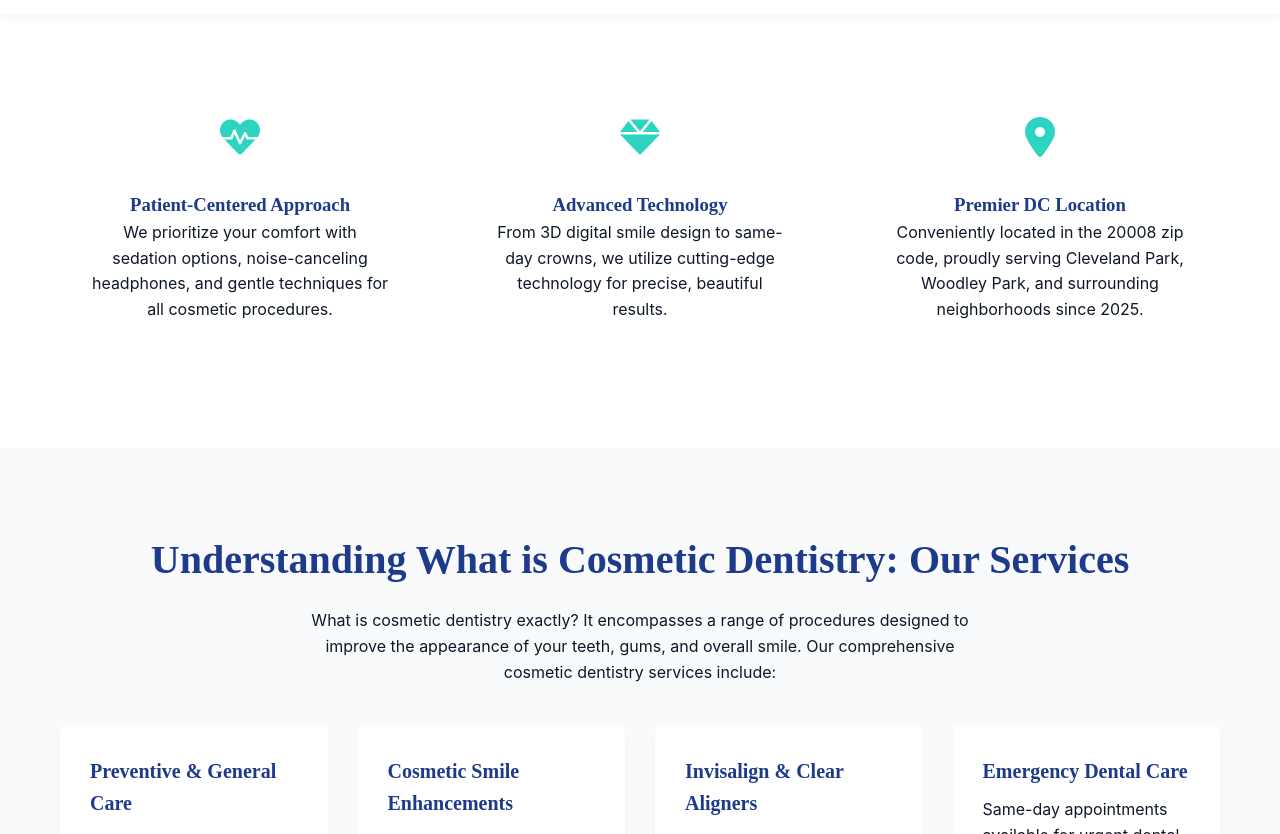
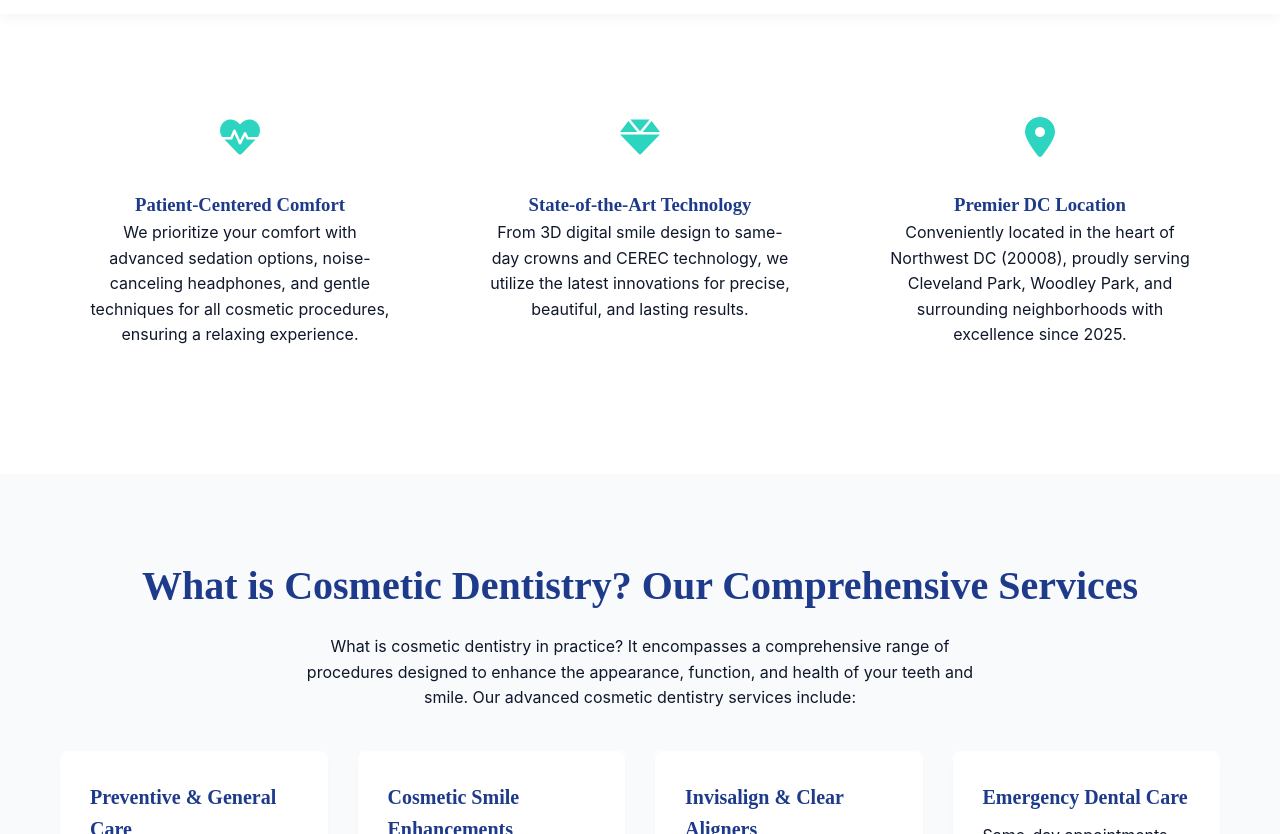
Before and after one commit to asquitt/asquitt.github.io, a Jekyll site: the page index.html, which Jekyll copies as it is, in a window 1280 px wide and 900 px high, scrolled down 748 px, cut to the strip 66-900 px from the top of the window. Built offline with Jekyll 4.4.1, drawn with Linux system fonts in a browser that asks for light colours; some of the changed text lies outside the part shown.

Commit message:
Refresh and update content: index.html

```diff
--- a/index.html
+++ b/index.html
@@ -153,64 +153,64 @@
 </header>
 <section class="hero">
 <div class="container hero-content">
-<h1>What is Cosmetic Dentistry?<br>Expert Care in DC</h1>
-<p>Wondering what is cosmetic dentistry? It's the art and science of enhancing your smile's beauty through advanced dental procedures. Experience world-class cosmetic dentistry on Connecticut Avenue, where we combine modern technology with personalized care to create stunning smile transformations.</p>
-<a class="btn" href="#contact">Schedule Consultation</a>
+<h1>What is Cosmetic Dentistry?<br>Transform Your Smile in 2025</h1>
+<p>What is cosmetic dentistry? It's the specialized field of dentistry focused on improving the appearance of your teeth, gums, and smile through advanced aesthetic procedures. Experience world-class cosmetic dentistry on Connecticut Avenue, where we combine cutting-edge technology with personalized care to create stunning smile transformations that boost your confidence.</p>
+<a class="btn" href="#contact">Schedule Free Consultation</a>
 <a class="btn btn-outline" href="#services" style="margin-left: 10px;">Explore Services</a>
- <a class="btn" href="/contact">Book Your Free Consultation</a></div>
+</div>
 </section>
 <section class="features" id="about">
 <div class="container">
 <div class="features-grid">
 <div class="feature-card">
 <div class="icon-box"><i class="fas fa-heart-pulse"></i></div>
-<h3>Patient-Centered Approach</h3>
-<p>We prioritize your comfort with sedation options, noise-canceling headphones, and gentle techniques for all cosmetic procedures.</p>
+<h3>Patient-Centered Comfort</h3>
+<p>We prioritize your comfort with advanced sedation options, noise-canceling headphones, and gentle techniques for all cosmetic procedures, ensuring a relaxing experience.</p>
 </div>
 <div class="feature-card">
 <div class="icon-box"><i class="fas fa-gem"></i></div>
-<h3>Advanced Technology</h3>
-<p>From 3D digital smile design to same-day crowns, we utilize cutting-edge technology for precise, beautiful results.</p>
+<h3>State-of-the-Art Technology</h3>
+<p>From 3D digital smile design to same-day crowns and CEREC technology, we utilize the latest innovations for precise, beautiful, and lasting results.</p>
 </div>
 <div class="feature-card">
 <div class="icon-box"><i class="fas fa-map-marker-alt"></i></div>
 <h3>Premier DC Location</h3>
-<p>Conveniently located in the 20008 zip code, proudly serving Cleveland Park, Woodley Park, and surrounding neighborhoods since 2025.</p>
+<p>Conveniently located in the heart of Northwest DC (20008), proudly serving Cleveland Park, Woodley Park, and surrounding neighborhoods with excellence since 2025.</p>
 </div>
 </div>
 </div>
 </section>
 <section class="services" id="services">
 <div class="container">
-<h2>Understanding What is Cosmetic Dentistry: Our Services</h2>
-<p style="text-align: center; max-width: 700px; margin: 0 auto;">What is cosmetic dentistry exactly? It encompasses a range of procedures designed to improve the appearance of your teeth, gums, and overall smile. Our comprehensive cosmetic dentistry services include:</p>
+<h2>What is Cosmetic Dentistry? Our Comprehensive Services</h2>
+<p style="text-align: center; max-width: 700px; margin: 0 auto;">What is cosmetic dentistry in practice? It encompasses a comprehensive range of procedures designed to enhance the appearance, function, and health of your teeth and smile. Our advanced cosmetic dentistry services include:</p>
 <div class="service-grid">
 <div class="service-card">
 <h3>Preventive &amp; General Care</h3>
-<p>Professional cleanings, comprehensive exams, and preventative treatments to maintain your oral health foundation.</p>
+<p>Professional cleanings, comprehensive digital exams, and preventative treatments to maintain your oral health foundation and support cosmetic results.</p>
 </div>
 <div class="service-card">
 <h3>Cosmetic Smile Enhancements</h3>
-<p>Professional teeth whitening, porcelain veneers, and cosmetic bonding to achieve your perfect "Capitol Glow" smile.</p>
+<p>Professional teeth whitening, custom porcelain veneers, cosmetic bonding, and smile makeovers to achieve your perfect "Capitol Glow" transformation.</p>
 </div>
 <div class="service-card">
 <h3>Invisalign &amp; Clear Aligners</h3>
-<p>Discreet orthodontic treatment with clear aligners to straighten your teeth without traditional metal braces.</p>
+<p>Discreet orthodontic treatment with advanced clear aligners to straighten your teeth without traditional metal braces - perfect for busy professionals.</p>
 </div>
 <div class="service-card">
 <h3>Emergency Dental Care</h3>
-<p>Same-day appointments available for urgent dental needs, toothaches, and cosmetic dental emergencies.</p>
+<p>Same-day appointments available for urgent dental needs, toothaches, broken veneers, and cosmetic dental emergencies throughout the DC area.</p>
 </div>
 </div>
 </div>
 </section>
 <section class="location" id="location">
 <div class="container">
-<h2>Visit Our Cosmetic Dentistry Practice</h2>
+<h2>Visit Our Award-Winning Cosmetic Dentistry Practice</h2>
 <div class="location-wrapper">
 <div class="contact-info">
 <h3>Connecticut Ave Dental Studio</h3>
-<p>When you're asking "what is cosmetic dentistry," our experienced team is here to guide you through all available options for enhancing your smile.</p>
+<p>When you're wondering "what is cosmetic dentistry and how can it help me?", our experienced team of cosmetic dental specialists is here to guide you through all available options for enhancing your smile with personalized treatment plans.</p>
 <br>
 <div class="info-item">
 <i class="fas fa-map-pin"></i>
@@ -245,11 +245,11 @@
 </div>
 </div>
 </section>
-<section class="cta-section" style="text-align: center; padding: 60px 20px; background: linear-gradient(135deg, #1e3a8a 0%, #3b82f6 100%); color: white;"><h2 style="margin-bottom: 20px; font-size: 2rem; color: white;">Ready to Transform Your Smile in 2025?</h2><p style="margin-bottom: 30px; font-size: 1.1rem;">Now that you understand what is cosmetic dentistry, take the next step toward your dream smile with a personalized consultation.</p><a class="btn" href="/contact" style="background: #2dd4bf; color: #1e3a8a; font-weight: 700;">Book Your Free Cosmetic Consultation</a></section><footer id="contact">
+<section class="cta-section" style="text-align: center; padding: 60px 20px; background: linear-gradient(135deg, #1e3a8a 0%, #3b82f6 100%); color: white;"><h2 style="margin-bottom: 20px; font-size: 2rem; color: white;">Ready to Transform Your Smile in 2025?</h2><p style="margin-bottom: 30px; font-size: 1.1rem;">Now that you understand what is cosmetic dentistry and its transformative potential, take the next step toward your dream smile with a complimentary consultation and digital smile preview.</p><a class="btn" href="/contact" style="background: #2dd4bf; color: #1e3a8a; font-weight: 700;">Book Your Free Cosmetic Consultation Today</a></section><footer id="contact">
 <div class="container">
 <div class="footer-content">
 <h3>ConnAve Dental</h3>
-<p>Transforming smiles in Washington DC with expert cosmetic dentistry since 2025.</p>
+<p>Transforming smiles in Washington DC with expert cosmetic dentistry and cutting-edge technology since 2025.</p>
 <div style="font-size: 1.5rem; margin-top: 20px;">
 <i class="fab fa-instagram" style="margin: 0 10px;"></i>
 <i class="fab fa-facebook" style="margin: 0 10px;"></i>
@@ -257,7 +257,7 @@
 </div>
 </div>
 <div class="copyright">
-                &copy; 2025 Connecticut Ave Dental Studio. All Rights Reserved.
+                &copy; 2025 Connecticut Ave Dental Studio. All Rights Reserved. | Cosmetic Dentistry Washington DC
             </div>
 </div>
 </footer>
```
Also changed, not shown: other parts of index.html (+5 -5 lines).
